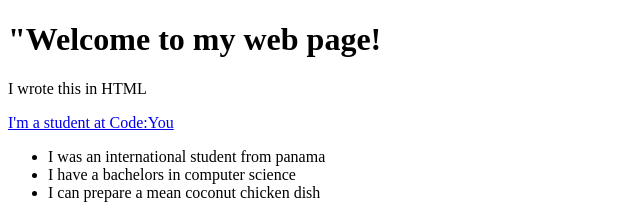
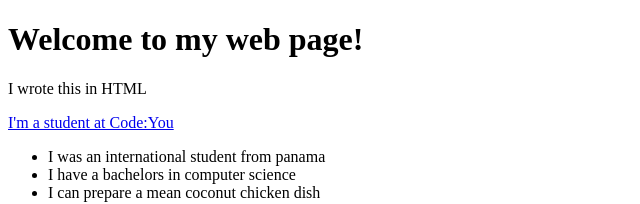
Before and after one commit to M0pare02/About-Me-HTML, a plain HTML site: page index.html in a window 1280 px wide. Shown: the top 204 px of the page, without its empty margins (0-640 px from the left). Drawn offline with Linux system fonts and the light colour scheme.

Commit message:
fixed typo

```diff
--- a/index.html
+++ b/index.html
@@ -6,7 +6,7 @@
     <title>About Me</title>
 </head>
 <body>
-    <h1>"Welcome to my web page!</h1>
+    <h1>Welcome to my web page!</h1>
     <p>I wrote this in HTML</p>
     <a href="https://code-you.org/" >I'm a student at Code:You</a>
     <ul>
```
